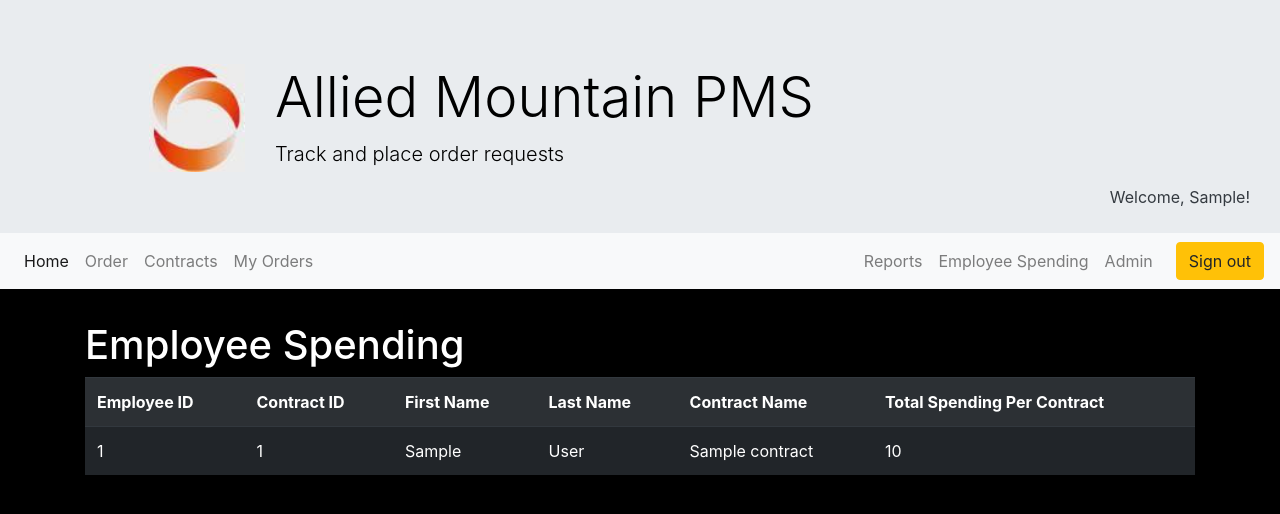
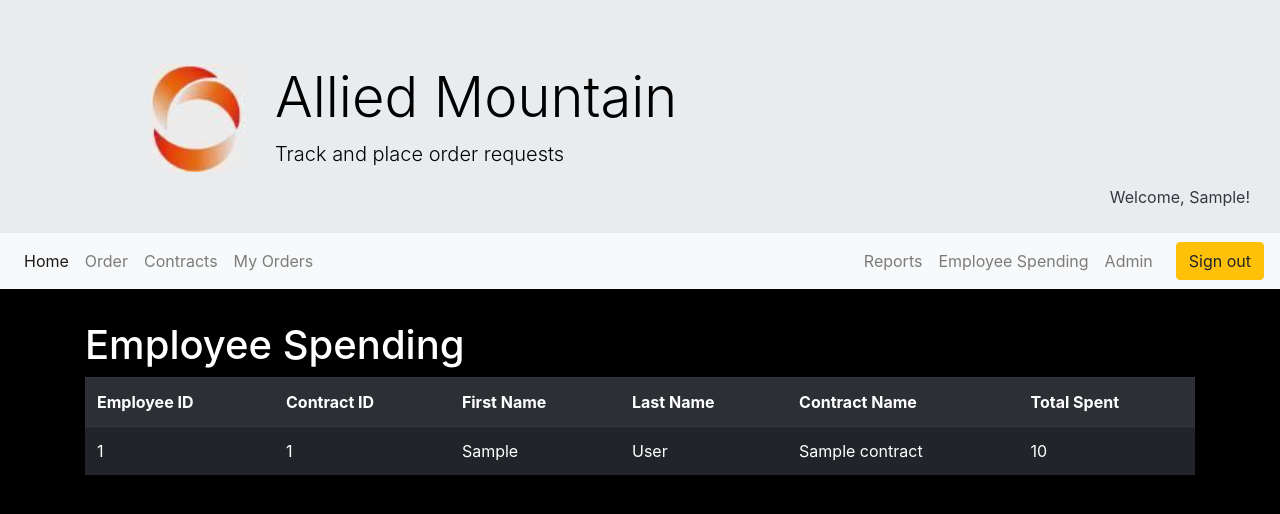
Before and after one commit to cameron-yee/NEW_PMS, a Django app: page /main/employee-spending in a window 1280 px wide. Shown: the top 514 px of the page. Run offline with Django 3.2, Linux system fonts and the light colour scheme; a user stored in the database is signed in; tables that the repository leaves empty hold one stand-in row (values such as "Sample post"); some libraries are stand-ins or nearby versions.

Commit message:
employee spending total is for only approved orders, changed wording on messages displayed on screen for order above remaining budget and if user has no access to that order

```diff
--- a/pms/main/admin.py
+++ b/pms/main/admin.py
@@ -41,8 +41,6 @@ class ContractAdminForm(ModelForm):
             raise ValidationError('Budget cannot be 0 or negative.')
         return self.cleaned_data
 
-
-
 class ContractAdmin(admin.ModelAdmin):
     #allows for custom js scripts and css stylesheet for admin view
     class Media:
@@ -59,7 +57,6 @@ class ContractAdmin(admin.ModelAdmin):
             return ['remainingBudget']
         else:
             return []
-
 
 class OrderAdmin(admin.ModelAdmin):
     #allows for custom js scripts and css stylesheet for admin view
@@ -95,9 +92,9 @@ class QuoteAdmin(admin.ModelAdmin):
 class UserContractAdmin(admin.ModelAdmin):
     list_display = ['CID', 'EID']
 
+admin.site.register(UserContract, UserContractAdmin)
 admin.site.register(Order, OrderAdmin)
 admin.site.register(Contract, ContractAdmin)
 admin.site.register(Quote, QuoteAdmin)
-admin.site.register(UserContract, UserContractAdmin)
 
 admin.site.site_header = 'Allied Mountain Administration'
--- a/pms/main/templates/main/employee-spending.html
+++ b/pms/main/templates/main/employee-spending.html
@@ -14,7 +14,7 @@
                         <th>First Name</th>
                         <th>Last Name</th>
                         <th>Contract Name</th>
-                        <th>Total Spending Per Contract</th>
+                        <th>Total Spent</th>
                     </tr>
                     {% for key, value in records.items %}
                         <tr>
--- a/pms/main/views.py
+++ b/pms/main/views.py
@@ -62,7 +62,6 @@ def order(request):
             finished_quote_form = quote_form.save(commit=False)
             price = quote_form.cleaned_data['QPrice'] #grabs the price from the first quote and sets it as 'price'
             finished_purchase_form = None
-            print("gets here")
             if purchase_form.is_valid(): #checks to see if the form fields are valid
                 finished_purchase_form = purchase_form.save(commit=False) #changes the finished purchase form object name
                 contractName = str(purchase_form.cleaned_data['CID']) #gets the contract name from the order
@@ -78,14 +77,14 @@ def order(request):
                 finished_purchase_form.EID = request.user #sets the user EID into the order
 
                 if contract_budget < finished_purchase_form.total: #checks if order will exeed the remaining balance
-                    messages.info(request, 'Your order was not saved because the total amount was over the remaining budget for Contract: {}.'.format(contractName))
-                    return HttpResponseRedirect('/main/order') #redirects to other page and does not save the order or quote entered.
+                    messages.info(request, 'Your order cannot be submitted because the order total is over the remaining budget for Contract: {}.'.format(contractName))
+                    return render(request, 'main/order.html', {'purchase_form': purchase_form, 'quote_form': quote_form}) #redirects to other page and does not save the order or quote entered.
 
                 finished_purchase_form.save() #saves the order form
                 finished_quote_form.OID = finished_purchase_form #sets the OID in the first quote
                 finished_quote_form.save() #saves the first quote that was given
             else:
-                messages.info(request, 'You cannot access that contract')
+                messages.info(request, 'You do not have access to contract: {}'.format(purchase_form.cleaned_data['CID']))
                 render(request, 'main/order.html', {'purchase_form': purchase_form, 'quote_form': quote_form})
 
             user_email = request.user.email #grabs the requesting users email
@@ -173,7 +172,7 @@ def contract(request):
 @login_required
 def employee_spending(request):
     records = {}
-    employee_spending = Order.objects.values('EID', 'CID').annotate(Sum('total'))
+    employee_spending = Order.objects.values('EID', 'CID').filter(isApproved=True).annotate(Sum('total'))
     count = 0
     for queryset in employee_spending:
         # for key, value in queryset.items():
--- a/pms/templates/header.html
+++ b/pms/templates/header.html
@@ -10,14 +10,14 @@
               <img src="{% static 'images/logo.jpg' %}" style="width:60%; float: right;" alt="Allied Mountain Logo"/>
           </div>
           <div class="col-10">
-              <h1 class="display-4">Allied Mountain PMS</h1>
+              <h1 class="display-4">Allied Mountain</h1>
               <p class="lead">Track and place order requests</p>
 
           </div>
       </div>
   </div>
   <p class="text-dark" style="float: right; width:60; margin-right: 30px;">
-      Welcome, {{ user.get_short_name }}!
+      Welcome, {{ user.first_name }}!
   </p>
 <br>
 <br>
```
